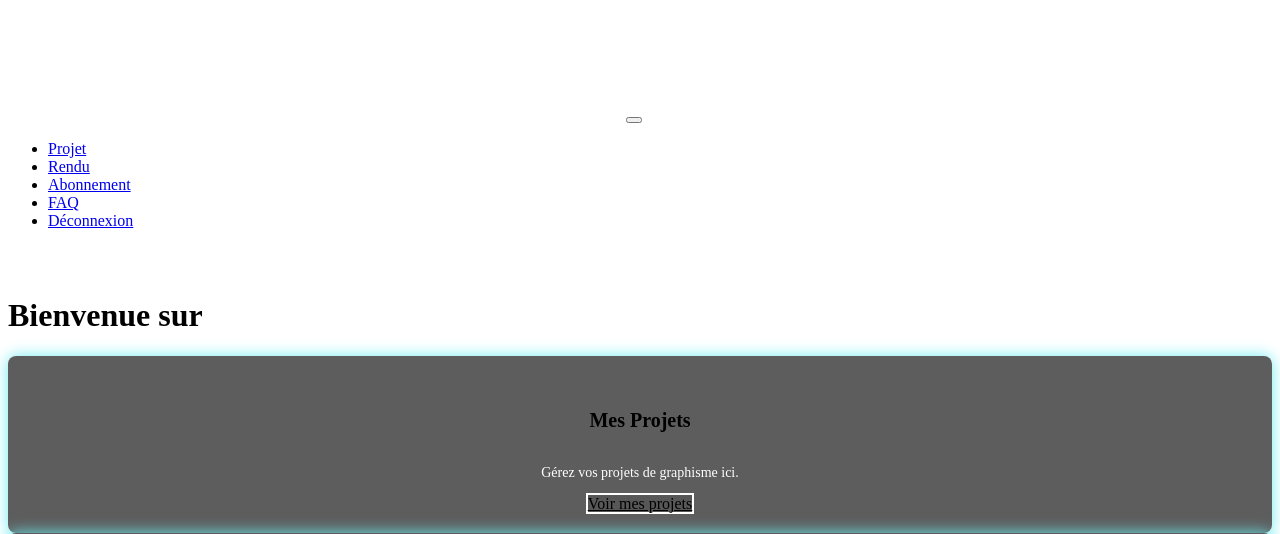
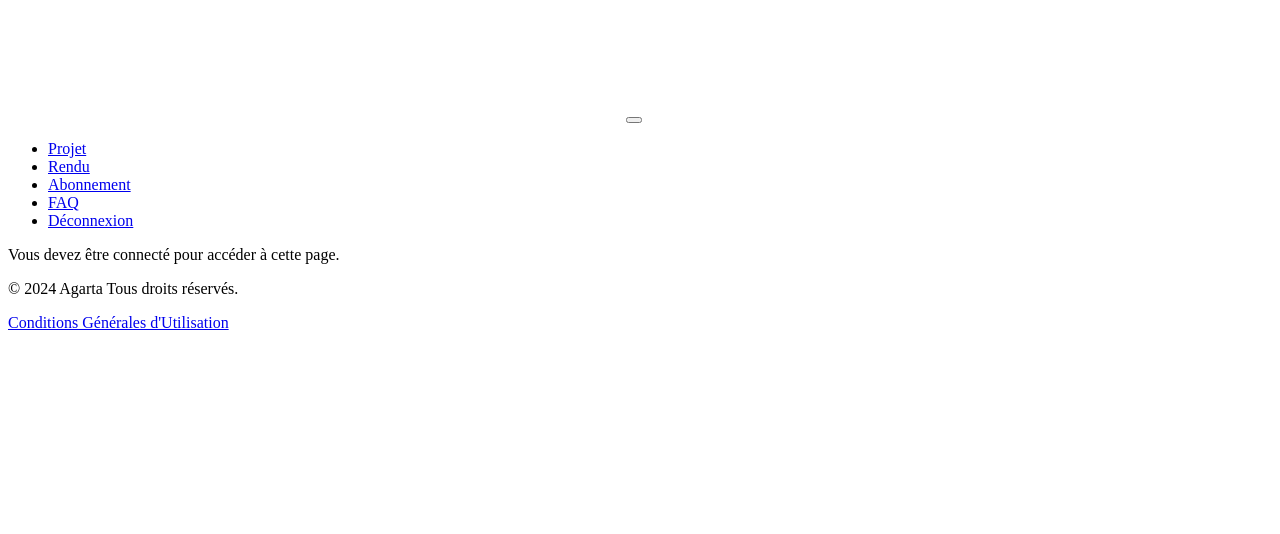
Before and after one commit to Stronmarker/Artefakt, a Symfony app: template templates/dashboard/index.html.twig in a window 1280 px wide. Shown: the top 534 px of the page. After the commit the page ends 330 px from the top, so only its background shows below. Run offline with Twig, Linux system fonts and the light colour scheme; the template is opened without the code that fills it, so the values that code supplies are empty; some libraries are stand-ins or nearby versions.

Commit message:
Sécurité et table user dans le dashboard

```diff
--- a/assets/sweetalert.js
+++ b/assets/sweetalert.js
@@ -19,7 +19,3 @@
       });
   });
 });
-
-import Swal from 'sweetalert2';
-
-window.Swal = Swal;
--- a/templates/dashboard/index.html.twig
+++ b/templates/dashboard/index.html.twig
@@ -46,7 +46,8 @@
 </style>
 
 <div class="container mt-5">
-    <h1 class="mb-5">Bienvenue sur <img class="img_logo_Home" src="{{ asset('images/logopetit.png') }}" alt="Logo Artefakt" /></h1>
+    {% if app.user %}
+        <h1 class="mb-5">Bienvenue, {{ app.user.firstname }}!</h1>
 
         <div class="jumbotron">
             <div class="row">
@@ -79,6 +80,11 @@
                 </div>
             </div>
         </div>
+    {% else %}
+        <div class="alert alert-danger" role="alert">
+            Vous devez être connecté pour accéder à cette page.
+        </div>
+    {% endif %}
 </div>
 
 {% endblock %}
--- a/webpack.config.js
+++ b/webpack.config.js
@@ -21,10 +21,6 @@
      * and one CSS file (e.g. app.css) if your JavaScript imports CSS.
      */
     .addEntry('app', './assets/app.js')
-<<<<<<<<< Temporary merge branch 1
-
-
-=========
     .addEntry('sweetalert', './assets/sweetalert.js')
 
     // enables the Symfony UX Stimulus bridge (used in assets/bootstrap.js)
```
Also changed, not shown: templates/price/index.html.twig (+5 -5 lines). Lines whose indentation alone changed are shown as unchanged.
